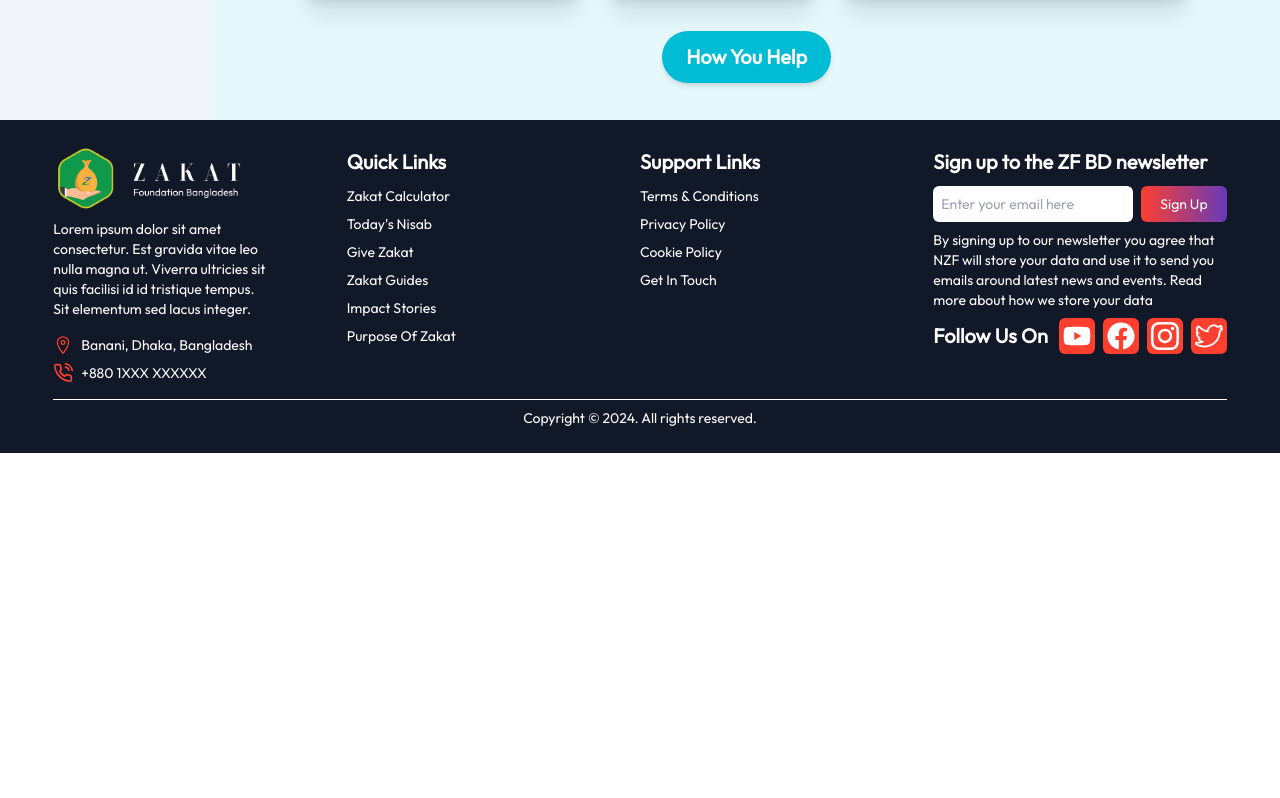
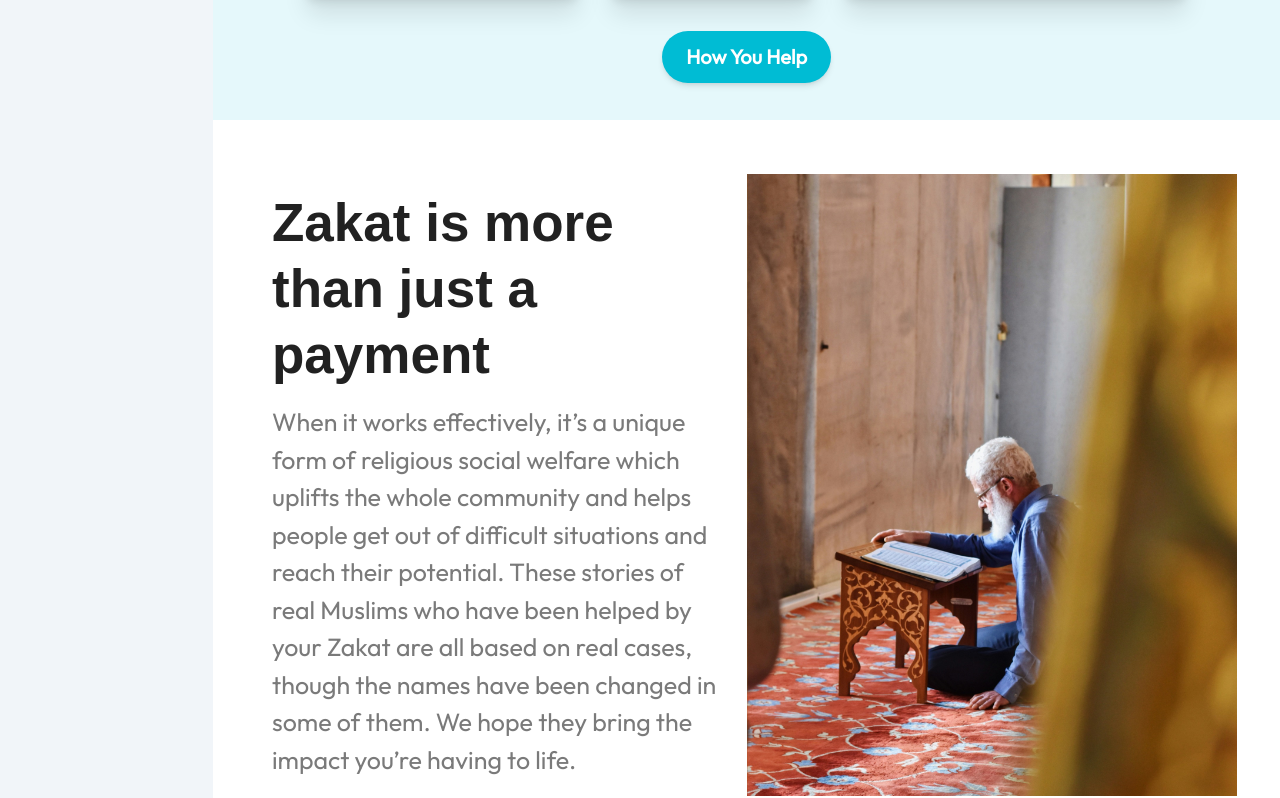
Before and after one commit to Shubhra-dev/Zakat-foundation, a React (Vite) app: page /impact_stories in a window 1280 px wide. Shown: the part 2302-3100 px from the top of the page. Before the commit the page ends 2755 px from the top, so only its background shows below. Built offline with nearby package versions, Linux system fonts and the light colour scheme; a web font is replaced by a local one.

Commit message:
Imapct Stories Full page completede, how you help hero section added

```diff
--- a/src/App.jsx
+++ b/src/App.jsx
@@ -10,6 +10,7 @@ import Sadaqah from "./give/giveSadaqah/Sadaqah";
 import GivingFAQ from "./give/givingfaq/GivingFAQ";
 import YourImpact from "./impact/your_Impact/YourImpact";
 import ImpactStories from "./impact/impactStories/ImpactStories";
+import HowYouHelp from "./impact/how you help/HowYouHelp";
 
 const router = createBrowserRouter([
   {
@@ -55,6 +56,10 @@ const router = createBrowserRouter([
         path: "/impact_stories",
         element: <ImpactStories />,
       },
+      {
+        path: "/how_you_help",
+        element: <HowYouHelp />,
+      },
     ],
   },
 ]);
--- /dev/null
+++ b/src/impact/how you help/HowHero.jsx
@@ -0,0 +1,17 @@
+import howHero from "../../assets/howHero.png";
+function HowHero() {
+  return (
+    <div
+      className="bg-cover bg-top w-full"
+      style={{ backgroundImage: `url(${howHero})` }}
+    >
+      <div className="h-full w-full bg-black/55 pt-[15%] pb-[10%] text-center">
+        <h2 className="text-primary font-semibold text-[70px] font-pally w-4/5 m-auto">
+          How You Help
+        </h2>
+      </div>
+    </div>
+  );
+}
+
+export default HowHero;
--- /dev/null
+++ b/src/impact/how you help/HowYouHelp.jsx
@@ -0,0 +1,12 @@
+import ImpactLayout from "../ImpactLayout";
+import HowHero from "./HowHero";
+
+function HowYouHelp() {
+  return (
+    <ImpactLayout tab={3}>
+      <HowHero />
+    </ImpactLayout>
+  );
+}
+
+export default HowYouHelp;
--- /dev/null
+++ b/src/impact/impactStories/ImpactLastSection.jsx
@@ -0,0 +1,25 @@
+import StorySub from "../../assets/StorySub.jpg";
+import ApplyHelp from "../../give/giveZakat/ApplyHelp";
+import ImageCard from "../../ui/ImageCard";
+function ImpactLastSection() {
+  return (
+    <div className="py-[5%] px-[4%]">
+      <ImageCard img={StorySub}>
+        <h2 className="font-bold text-title font-pally leading-tight pb-4 text-secondary">
+          Zakat is more than just a payment
+        </h2>
+        <p className="font-light text-paragraph text-secondary/60">
+          When it works effectively, it’s a unique form of religious social
+          welfare which uplifts the whole community and helps people get out of
+          difficult situations and reach their potential. These stories of real
+          Muslims who have been helped by your Zakat are all based on real
+          cases, though the names have been changed in some of them. We hope
+          they bring the impact you’re having to life.
+        </p>
+      </ImageCard>
+      <ApplyHelp />
+    </div>
+  );
+}
+
+export default ImpactLastSection;
--- a/src/impact/impactStories/ImpactStories.jsx
+++ b/src/impact/impactStories/ImpactStories.jsx
@@ -1,5 +1,6 @@
 import ImpactLayout from "../ImpactLayout";
 import ImpactNumbers from "../ImpactNumbers";
+import ImpactLastSection from "./ImpactLastSection";
 import StoriesHero from "./StoriesHero";
 import StoriesPeople from "./StoriesPeople";
 
@@ -9,6 +10,7 @@ function ImpactStories() {
       <StoriesHero />
       <StoriesPeople />
       <ImpactNumbers bg={"bg-accentCyan/10"} />
+      <ImpactLastSection />
     </ImpactLayout>
   );
 }
--- a/src/ui/Header.jsx
+++ b/src/ui/Header.jsx
@@ -30,7 +30,7 @@ const menu = [
     id: "3",
     title: "your impact",
     subMenu: ["your impact", "impact stories", "how you help", "the need"],
-    link: ["your_impact", "", "", ""],
+    link: ["your_impact", "impact_stories", "how_you_help", ""],
   },
   {
     id: "4",
--- /dev/null
+++ b/src/ui/ImageCard.jsx
@@ -0,0 +1,15 @@
+import EqualHeightFlexContainer from "./EqualHeightFlexContainer";
+
+function ImageCard({ children, img }) {
+  return (
+    <EqualHeightFlexContainer addedClass={"pb-[5%]"}>
+      <div className="p-4 w-1/2">{children}</div>
+      <div
+        className="w-1/2 bg-cover bg-top"
+        style={{ backgroundImage: `url(${img})` }}
+      ></div>
+    </EqualHeightFlexContainer>
+  );
+}
+
+export default ImageCard;
--- a/tailwind.config.js
+++ b/tailwind.config.js
@@ -12,6 +12,10 @@ export default {
         gold: "#FFD700",
         silver: "#C0C0C0",
       },
+      fontSize: {
+        title: "53px",
+        paragraph: "25px",
+      },
       fontFamily: {
         pally: ["Pally", "sans-serif"],
         outfit: ["Outfit", "sans-serif"],
```
Also changed, not shown: src/assets/StorySub.jpg (added), src/assets/howHero.png (added).
